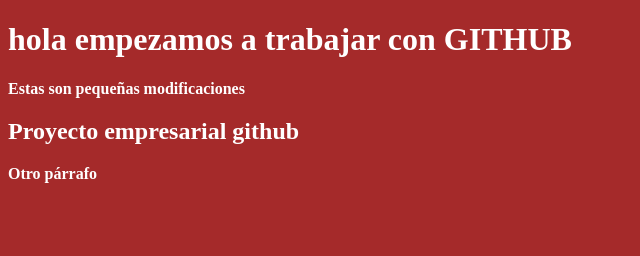
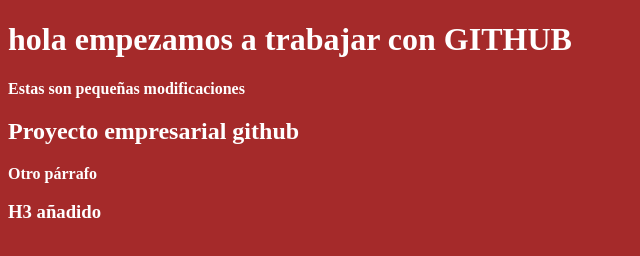
Before and after one commit to Merino8985/Git, a plain HTML site: page index.html in a window 1280 px wide. Shown: the whole page, without its empty margins (0-640 px from the left). Drawn offline with Linux system fonts and the light colour scheme.

Commit message:
h3 añadido

```diff
--- a/index.html
+++ b/index.html
@@ -16,6 +16,6 @@
 
     <h2> Proyecto empresarial github</h2>
     <p>Otro párrafo</p>
-
+    <h3>H3 añadido</h3>
 </body>
 </html>
```
